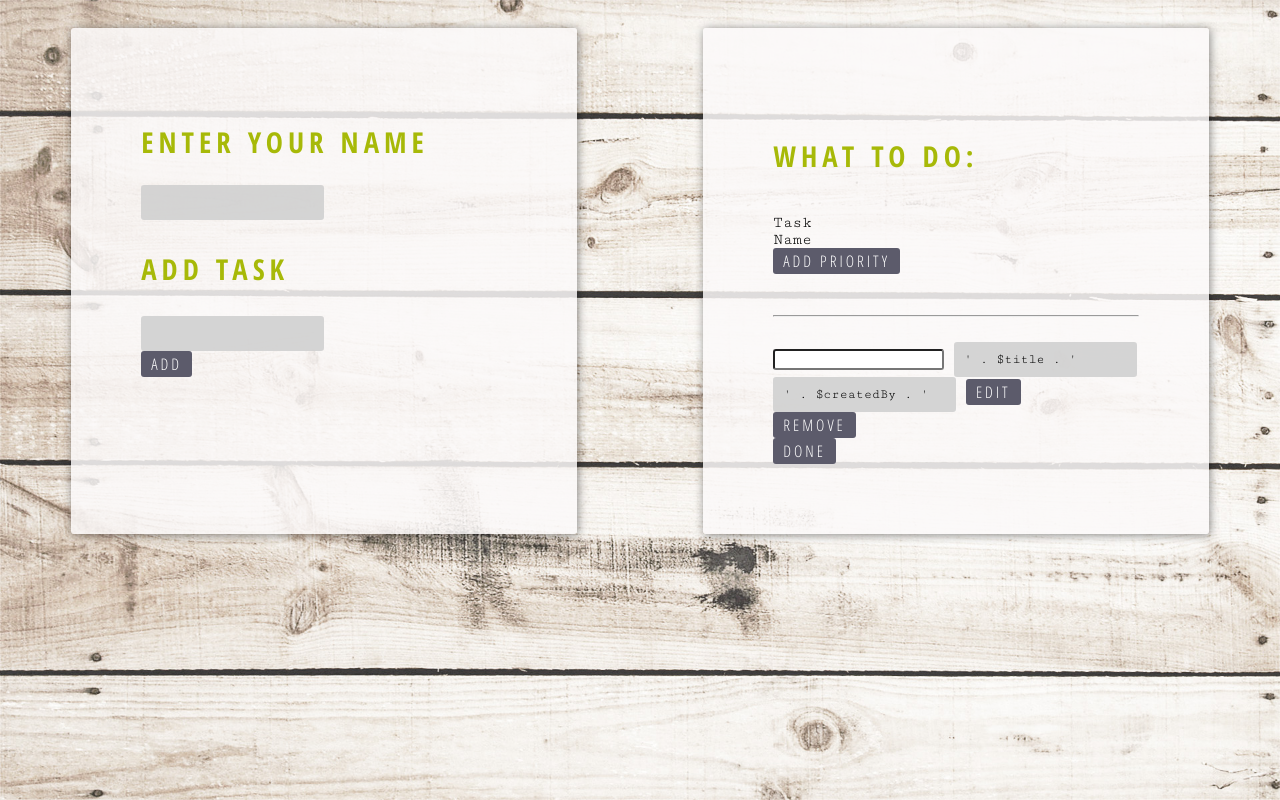
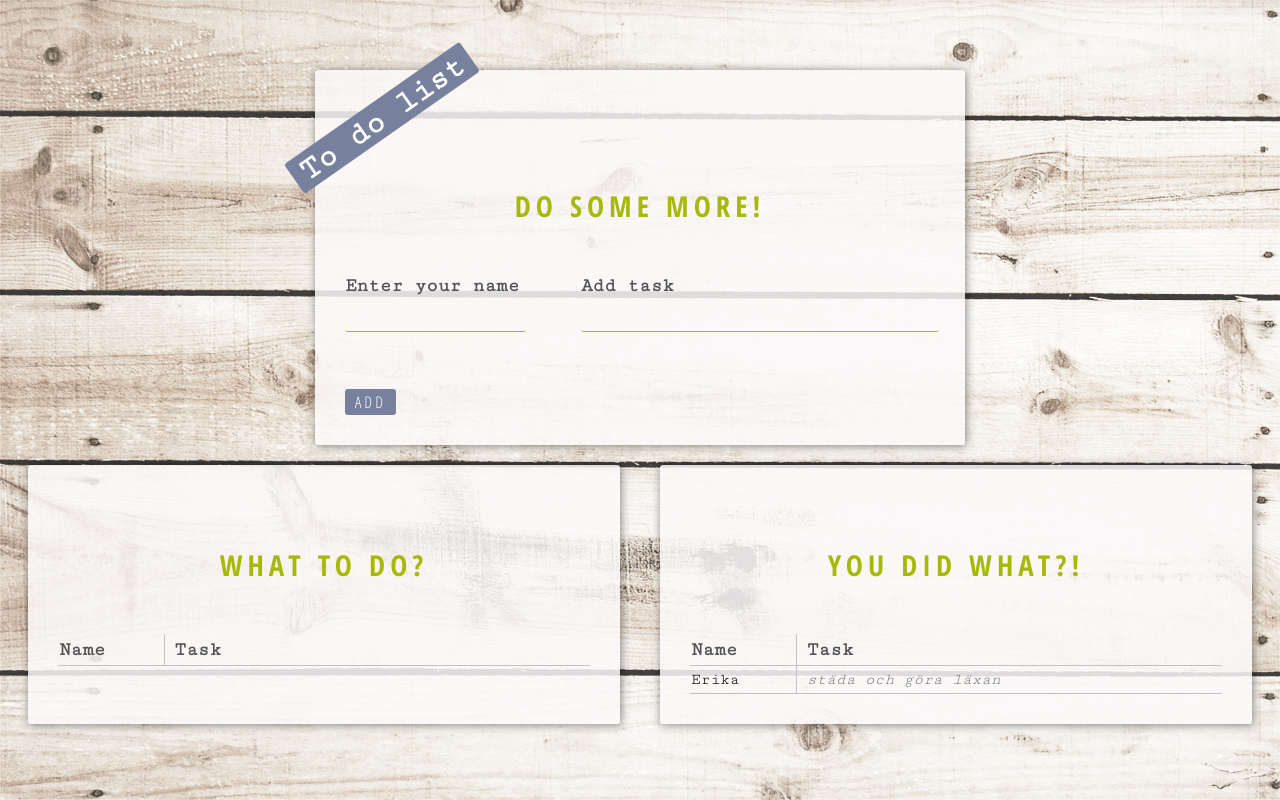
Before and after one commit to erikaaahlberg/to_do_list_javaScript, a plain HTML site: page index.html in a window 1280 px wide. Drawn offline with Linux system fonts and the light colour scheme; a web font is replaced by a local one.

Commit message:
html and css done, starting javascript

```diff
--- a/index.html
+++ b/index.html
@@ -14,45 +14,84 @@
 </head>
 <body>
     <main>
-        <div class="wrapper_box_lists">
-            <div class="box_list">
-                <h2>Enter your name</h2>
-                <form id="add"
+        <div class="box_input" id = "box_add_to_do">
+                <header>
+                    <div class = "tag_header">
+                        <h1>To do list</h1>
+                    </div>
+                </header>
+            <h2>Do some more!</h2>
+                <form id = "form_new_task"
                 action="#"
                 method="POST">
-                    <input type="text" name="createdBy">
-                    <h3>Add task</h3>
-                    <input type="text" name="title">
+                <div class = "wrapper_form">
+                    <div class = "wrapper_label_input" id = "wrapper_input_creator">
+                        <label for = "createdBy">
+                            Enter your name
+                        </label>
+                        <br/>
+                        <input type="text"
+                        id = "input_creator">
+                    </div><!--.label_input_wrapper-->
+
+                    <div class = "wrapper_label_input" id = "wrapper_input_new_task">
+                        <label for = "task">
+                            Add task
+                        </label>
+                        <br/>
+                        <input type="text" id="input_task">
+                    </div><!--.label_input_wrapper-->
+                </div><!--.form_wrapper-->
                     <br/>
-                    <input type="submit" value="Add">
+                    <input type="submit" value="Add" class ="main_button"
+                    id = "add_button">
                 </form>
-            </div><!--.add_to_do-->
+        </div><!--.add_to_do-->
 
-            <div class="box_list">
-                <h4>What to do:</h4>
-                <ul>
-                    <li class="task">Task</li>
-                    <li class="name">Name</li>
-                    <li class="add_priority_button">
-                    <form action="#"
-                    method="GET"
-                    class="add_priority">
-                        <input type="hidden"
-                        name="add_priority"
-                        value="1">
-                        <input type="submit"
-                        value="Add priority">
-                    </form>
-                    </li>
-                </ul>
-                <br/>
-                <hr/>
-                <br/>
-                <div class="form_wrapper">
-                <form id="edit"
+        <div class="wrapper_box_lists">
+            <div class="box_list" id = "box_to_do_list">
+                <h3>What to do?</h3>
+                <div class = "table_wrapper">
+                <table id = "table_to_do_list">
+                    <tr>
+                        <th class = "left_column">Name</th>
+                        <th class = "right_column">Task</th>
+                        <th class = "right">
+                            <!--<button id = "add_priority_button"
+                            class = "main_button">
+                                Add priority
+                            </button>-->
+                        </th>
+                    </tr>
+                </table>
+                </div><!--.table_wrapper-->
+            </div><!--.box_list-->
+
+            <div class = "box_list" id = "box_completed_list">
+                <h4>You did what?!</h4>
+                <div class = "table_wrapper">
+                    <table id = "table_completed_list">
+                        <tr>
+                            <th class = "left_column">Name</th>
+                            <th class = "right_column">Task</th>
+                        </tr>
+                        <tr>
+                            <td class = "left_column">Erika</td>
+                            <td class = "right_column">städa och göra läxan</td>
+                        </tr>
+                    </table>
+                </div><!--.table_wrapper-->
+            </div>
+        </div><!--.wrapper_lists-->
+    </main>
+    <script src = "main.js"></script>
+</body>
+</html>
+
+                <!--<div class="form_wrapper">
+                <form id = "edit_to_do_list"
                 action="#"
-                class="edit_task"
-                  method="POST">
+                method="POST">
                     <input type="number"
                     name="priority_' . $id . '"
                     value="' . $priority . '">
@@ -68,7 +107,7 @@
                     value="Edit">
                     </form><!--Form id="edit"-->
 
-                    <!--Knappar för redigering av listan-->
+                    <!--Knappar för redigering av listan
                     <form id="remove_task"
                     action="index.php"
                     method="POST">
@@ -87,11 +126,4 @@
 
                     <input type="submit"
                     value="DONE">
-                    </form>
-                </div><!--form_wrapper-->
-            </div><!--.box_existing_to_do-->
-        </div><!--.wrapper_lists-->
-    </main>
-    <script src = "main.js"></script>
-</body>
-</html>
+                    </form>-->
--- a/main.js
+++ b/main.js
@@ -0,0 +1,24 @@
+const addButton = document.getElementById("add_button");
+
+addButton.addEventListener('click', function(){
+    for(var i = 1; i <= toDoList; i++){
+        var taskId = i;
+    }
+    const creator = document.getElementById("input_creator").value;
+
+    const task = document.getElementById("input_creator").value;
+
+    const finished = false;
+
+    function List(creator, task, id, finished){
+        this.creator  = creator;
+        this.task     = task;
+        this.id       = id;
+        this.finished = finished;
+    }
+
+    const toDoList = List(creator, task, taskId, finished);
+
+
+console.log(toDoList);
+})
--- a/sass/main.scss
+++ b/sass/main.scss
@@ -1,4 +1,5 @@
-@import "mobile.scss";
+@import "../sass/mixins.scss";
+@import "../sass/mobile.scss";
 @media screen and (min-width: 768px){
     @import "tablet.scss";
 }
--- /dev/null
+++ b/sass/mixins.scss
@@ -0,0 +1,13 @@
+$blueGrey: rgb(119, 128, 156);
+
+@mixin button{
+    text-transform: uppercase;
+    font-family: 'Open Sans Condensed', sans-serif;
+    letter-spacing: 3px;
+    font-size: 1em;
+    color: white;
+    background: $blueGrey;
+    padding: 2px 10px 2px 10px;
+    border: none;
+    cursor: pointer;
+}
--- a/sass/mobile.scss
+++ b/sass/mobile.scss
@@ -5,18 +5,80 @@
 body{
     background-image: url("../images/tabletop2.jpg");
     background-size: cover;
+    margin-top: 30px;
+    margin-bottom: 30px;
 }
+
+
+/*---------------HEADER----------------*/
+.tag_header{
+    -ms-transform: rotate(-35deg);
+    -webkit-transform: rotate(-35deg);
+    transform: rotate(-35deg);
+    background: rgb(119, 128, 156);
+    display: inline-block;
+    position: relative;
+    left: -50px;
+    padding-left: 10px;
+    padding-right: 10px;
+    h1{
+        color: white;
+        margin: 0px;
+        font-size: 1.3em;
+    }
+}
+
+
+/*--------------MAIN----------------*/
+/* Box with input for new task */
+.box_input{
+    @extend .box_list;
+    max-width: 650px;
+    margin-top: 70px;
+}
+label{
+    font-weight: 700;
+    color: rgb(83, 83, 83);
+    font-size: 1.2em;
+}
+input[type=text]{
+    font-weight: 700;
+    font-size: 1.1em;
+    width: 100%;
+    max-width: 300px;
+    border: none;
+    margin-top: 5px;
+    padding-top: 5px;
+    padding-bottom: 5px;
+    background: transparent;
+}
+input.main_button,
+button.main_button{
+    @include button;
+}
+#form_new_task{
+    input[type=text]{
+        margin-bottom: 40px;
+        border-bottom: 1px solid rgb(167, 185, 8);
+        font-weight: 400;
+    }
+}
+
+
+/* Boxes with both lists */
 .wrapper_box_lists{
     margin: auto;
 }
 .box_list{
     margin: 20px;
-    flex-basis: 45%;
     background: rgba(252, 250, 250, 0.842);
     padding: 20px;
     box-sizing: border-box;
     box-shadow: 1px 1px 10px rgba(0, 0, 0, 0.466);
     h2, h3, h4{
+        margin-bottom: 50px;
+        margin-top: 50px;
+        text-align: center;
         font-family: 'Open Sans Condensed', sans-serif;
         text-transform: uppercase;
         font-size: 1.8em;
@@ -25,23 +87,38 @@ body{
         color: rgb(167, 185, 8);
     }
 }
-input[type=text]{
-    border: none;
-    padding: 10px;
-    background: rgba(209, 209, 209, 0.897);
+table{
+    width: 100%;
+    text-align: left;
+    border-collapse: collapse;
+    th{
+        @extend label;
+    }
 }
-input[type=submit]{
-    text-transform: uppercase;
-    font-family: 'Open Sans Condensed', sans-serif;
-    letter-spacing: 3px;
-    font-size: 1em;
-    color: white;
-    background: #5c5b6b;
-    padding: 2px 10px 2px 10px;
-    shadow: none;
-    border: none;
+th, td{
+    border-bottom: 1px solid rgb(194, 194, 194);
+    padding-bottom: 5px;
+    padding-top: 5px;
 }
-ul{
-    padding: 0px;
-    list-style: none;
+th.left_column,
+td.left_column{
+    border-right: 1px solid rgb(194, 194, 194);
+    width: 20%;
 }
+th.right_column,
+td.right_column{
+    width: 80%;
+    padding-left: 10px;
+}
+#table_completed_list{
+    td.right_column{
+        font-style: italic;
+        color: rgb(124, 124, 124);
+    }
+}
+/*th.right{
+    width: 30%;
+}*/
+td{
+
+}
--- a/sass/tablet.scss
+++ b/sass/tablet.scss
@@ -1,10 +1,40 @@
+/*---------HEADER-----------*/
+.tag_header{
+    left: -70px;
+    h1{
+        font-size: 2em;
+    }
+}
+
+
+/*----------------Box input---------------*/
+.box_input{
+    margin: 70px auto;
+    margin-bottom: 0px;
+}
+.wrapper_form{
+    display: flex;
+    justify-content: space-between;
+}
+#wrapper_input_creator{
+    flex-basis: 30%;
+}
+#wrapper_input_new_task{
+    margin-left: 30px;
+    flex-basis: 60%;
+}
+
+
+/*----------------Box lists---------------*/
 .wrapper_box_lists{
     display: flex;
     justify-content: space-around;
     flex-direction: row;
 }
 .box_list{
-    flex-basis: 40%;
-    padding: 70px;
-    vertical-align: center;
+    flex-basis: 50%;
+    padding: 30px;
 }
+input[type=text]{
+    max-width: 400px;
+}
```
Also changed, not shown: css/main.css, css/mixins.css (added), css/mobile.css, css/tablet.css.
